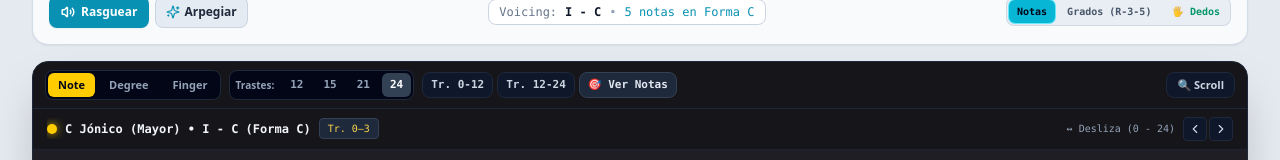
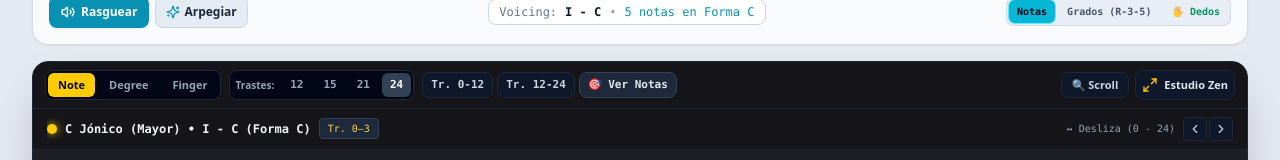
Before and after one commit to abel322/app-practicas-instrumentos, a Next.js app: page /fretboard in a window 1280 px wide. Shown: the part 739-899 px from the top of the page. Built offline with nearby package versions, Linux system fonts and the light colour scheme; no server answers; the database is empty.

Commit message:
feat(fretboard): modo pantalla completa y estudio zen exclusivo con Maximize2/Minimize2

```diff
--- a/components/fretboard/InteractiveFretboard.tsx
+++ b/components/fretboard/InteractiveFretboard.tsx
@@ -10,7 +10,7 @@ import {
 import { getFretboardAudioEngine } from '@/lib/music-theory/fretboardAudio';
 import { FingerAssignment, NoteDisplayMode } from '@/lib/music-theory/scaleSystems';
 import { FretboardNoteNode } from './FretboardNoteNode';
-import { Volume2, ChevronLeft, ChevronRight } from 'lucide-react';
+import { Volume2, ChevronLeft, ChevronRight, Maximize2, Minimize2 } from 'lucide-react';
 import { useTheme } from '@/components/theme/ThemeProvider';
 
 export interface ActiveFretNote {
@@ -35,6 +35,8 @@ export interface FretboardViewControlsProps {
   onDisplayModeChange?: (mode: NoteDisplayMode) => void;
   visibleFrets: number;
   onVisibleFretsChange: (frets: number) => void;
+  isFullscreen: boolean;
+  onToggleFullscreen: () => void;
 }
 
 export function FretboardViewControls({
@@ -47,12 +49,20 @@ export function FretboardViewControls({
   onDisplayModeChange,
   visibleFrets,
   onVisibleFretsChange,
+  isFullscreen,
+  onToggleFullscreen,
 }: FretboardViewControlsProps) {
   const isRange012 = activeFretRange[0] === 0 && activeFretRange[1] === 12;
   const isRange1224 = activeFretRange[0] === 12 && activeFretRange[1] === 24;
 
   return (
-    <div className="flex flex-wrap items-center justify-between gap-2 px-3 py-2 bg-[#16161a] border-b border-slate-800 text-xs backdrop-blur-md">
+    <div
+      className={`flex flex-wrap items-center justify-between gap-2 px-3 py-2 text-xs backdrop-blur-md transition-all ${
+        isFullscreen
+          ? 'bg-slate-900/90 border border-slate-800 rounded-xl mb-2 shrink-0'
+          : 'bg-[#16161a] border-b border-slate-800'
+      }`}
+    >
       {/* 1. Botonera de Modo de Visualización Minimalista: [ Note ] | [ Degree ] | [ Finger ] */}
       <div className="flex items-center gap-1 bg-slate-950 p-0.5 rounded-lg border border-slate-800">
         <button
@@ -148,8 +158,8 @@ export function FretboardViewControls({
         </button>
       </div>
 
-      {/* 4. Switch: Ajustar a Pantalla vs Desplazamiento */}
-      <div className="flex items-center gap-1 ml-auto">
+      {/* 4. Switch Ajustado/Scroll y Botón Fullscreen (Modo Estudio Zen) */}
+      <div className="flex items-center gap-1.5 ml-auto shrink-0">
         <button
           type="button"
           onClick={onToggleViewMode}
@@ -160,6 +170,30 @@ export function FretboardViewControls({
           }`}
         >
           {viewMode === 'fit' ? <span>↔️ Ajustado</span> : <span>🔍 Scroll</span>}
+        </button>
+
+        <button
+          type="button"
+          onClick={onToggleFullscreen}
+          className={`p-1.5 rounded-lg border transition-all flex items-center gap-1.5 text-xs font-bold shadow-sm ${
+            isFullscreen
+              ? 'bg-rose-950/70 hover:bg-rose-900 text-rose-300 border-rose-800/80'
+              : 'bg-slate-900 hover:bg-slate-800 text-slate-200 border-slate-800 hover:border-slate-700'
+          }`}
+          title={isFullscreen ? 'Salir de pantalla completa (Esc)' : 'Modo Estudio Zen (Pantalla Completa)'}
+          aria-label={isFullscreen ? 'Salir de pantalla completa' : 'Pantalla Completa'}
+        >
+          {isFullscreen ? (
+            <>
+              <Minimize2 className="w-4 h-4 text-rose-400" />
+              <span className="hidden sm:inline text-[11px]">Salir</span>
+            </>
+          ) : (
+            <>
+              <Maximize2 className="w-4 h-4 text-[#FFCC00]" />
+              <span className="hidden sm:inline text-[11px]">Estudio Zen</span>
+            </>
+          )}
         </button>
       </div>
     </div>
@@ -206,6 +240,52 @@ export const InteractiveFretboard: React.FC<InteractiveFretboardProps> = ({
   const containerRef = useRef<HTMLDivElement>(null);
   const [internalViewMode, setInternalViewMode] = useState<'scroll' | 'fit'>('scroll');
   const viewMode = controlledViewMode !== undefined ? controlledViewMode : internalViewMode;
+
+  // Estado y manejador de Pantalla Completa / Estudio Zen
+  const [isFullscreen, setIsFullscreen] = useState<boolean>(false);
+
+  const toggleFullscreen = useCallback(async () => {
+    if (!isFullscreen) {
+      if (document.documentElement.requestFullscreen) {
+        try {
+          await document.documentElement.requestFullscreen();
+        } catch (err) {
+          console.warn('Fullscreen no permitido directamente por el navegador:', err);
+        }
+      }
+      setIsFullscreen(true);
+    } else {
+      if (document.exitFullscreen && document.fullscreenElement) {
+        try {
+          await document.exitFullscreen();
+        } catch (err) {
+          console.warn('Error al salir de fullscreen nativo:', err);
+        }
+      }
+      setIsFullscreen(false);
+    }
+  }, [isFullscreen]);
+
+  useEffect(() => {
+    const handleFullscreenChange = () => {
+      setIsFullscreen(!!document.fullscreenElement);
+    };
+    document.addEventListener('fullscreenchange', handleFullscreenChange);
+    return () => document.removeEventListener('fullscreenchange', handleFullscreenChange);
+  }, []);
+
+  useEffect(() => {
+    const handleKeyDown = (e: KeyboardEvent) => {
+      if (e.key === 'Escape' && isFullscreen) {
+        if (document.fullscreenElement && document.exitFullscreen) {
+          document.exitFullscreen().catch(() => {});
+        }
+        setIsFullscreen(false);
+      }
+    };
+    window.addEventListener('keydown', handleKeyDown);
+    return () => window.removeEventListener('keydown', handleKeyDown);
+  }, [isFullscreen]);
 
   const [visibleFrets, setVisibleFrets] = useState<number>(24);
   const config = INSTRUMENTS[instrument];
@@ -463,7 +543,13 @@ export const InteractiveFretboard: React.FC<InteractiveFretboardProps> = ({
   }, [fretFocusRange, fretPositions, viewMode]);
 
   return (
-    <div className="w-full max-w-full rounded-2xl overflow-hidden border border-slate-800 shadow-2xl bg-[#1e1e24] my-2 min-w-0 flex flex-col">
+    <div
+      className={`transition-all duration-200 ${
+        isFullscreen
+          ? 'fixed inset-0 z-50 bg-[#121217] flex flex-col justify-between p-2 sm:p-4 overflow-hidden w-screen h-screen'
+          : 'w-full max-w-full rounded-2xl overflow-hidden border border-slate-800 shadow-2xl bg-[#1e1e24] my-2 min-w-0 flex flex-col'
+      }`}
+    >
       {/* 1. Barra Superior Minimalista de Control */}
       <FretboardViewControls
         viewMode={viewMode}
@@ -475,10 +561,16 @@ export const InteractiveFretboard: React.FC<InteractiveFretboardProps> = ({
         onDisplayModeChange={onDisplayModeChange}
         visibleFrets={visibleFrets}
         onVisibleFretsChange={setVisibleFrets}
+        isFullscreen={isFullscreen}
+        onToggleFullscreen={toggleFullscreen}
       />
 
       {/* 2. Barra de Estado de Alto Contraste */}
-      <div className="flex items-center justify-between px-3.5 py-2 border-b border-slate-800/80 bg-[#16161a] text-[11px] font-mono text-slate-400 backdrop-blur-md">
+      <div
+        className={`flex items-center justify-between px-3.5 py-2 text-[11px] font-mono text-slate-400 backdrop-blur-md ${
+          isFullscreen ? 'bg-slate-900/60 border border-slate-800/80 rounded-xl mb-2' : 'border-b border-slate-800/80 bg-[#16161a]'
+        }`}
+      >
         <div className="flex items-center gap-2 truncate">
           <span className="w-2.5 h-2.5 rounded-full bg-[#FFCC00] shadow-[0_0_8px_rgba(255,204,0,0.8)] shrink-0" />
           <span className="font-bold text-slate-100 text-xs truncate">
@@ -487,6 +579,11 @@ export const InteractiveFretboard: React.FC<InteractiveFretboardProps> = ({
           {activeFretRangeState && (
             <span className="text-[10px] px-2 py-0.5 rounded bg-slate-800 text-amber-300 font-mono shrink-0 border border-slate-700">
               Tr. {activeFretRangeState[0]}–{activeFretRangeState[1]}
+            </span>
+          )}
+          {isFullscreen && (
+            <span className="text-[10px] px-2 py-0.5 rounded bg-amber-500/20 text-[#FFCC00] font-bold border border-amber-500/30">
+              MODO ZEN
             </span>
           )}
         </div>
@@ -536,8 +633,12 @@ export const InteractiveFretboard: React.FC<InteractiveFretboardProps> = ({
       {/* Top Banner (si se proporciona) */}
       {topBanner}
 
-      {/* 3. Contenedor del Diapasón SVG */}
-      <div className="relative w-full max-w-full">
+      {/* 3. Contenedor del Diapasón SVG Maximizado */}
+      <div
+        className={`relative w-full max-w-full flex-1 flex flex-col justify-center min-h-0 ${
+          isFullscreen ? 'overflow-hidden my-auto' : ''
+        }`}
+      >
         {viewMode === 'scroll' && (
           <>
             <button
@@ -565,7 +666,9 @@ export const InteractiveFretboard: React.FC<InteractiveFretboardProps> = ({
           ref={containerRef}
           className={`w-full max-w-full ${
             isFit ? 'overflow-x-hidden' : 'overflow-x-auto scroll-smooth touch-pan-x'
-          } overflow-y-hidden py-3 px-1 custom-scrollbar min-w-0 select-none`}
+          } overflow-y-hidden py-3 px-1 custom-scrollbar min-w-0 select-none ${
+            isFullscreen ? 'rounded-xl border border-slate-800 shadow-inner' : ''
+          }`}
           style={{
             WebkitOverflowScrolling: 'touch',
             background: '#1e1e24',
@@ -1024,7 +1127,11 @@ export const InteractiveFretboard: React.FC<InteractiveFretboardProps> = ({
       </div>
 
       {/* 4. Leyenda Limpia de Alto Contraste */}
-      <div className="flex flex-wrap items-center justify-between gap-2 px-3.5 py-2 border-t border-slate-800/80 bg-[#16161a] text-[11px] backdrop-blur-md">
+      <div
+        className={`flex flex-wrap items-center justify-between gap-2 px-3.5 py-2 text-[11px] backdrop-blur-md ${
+          isFullscreen ? 'bg-slate-900/60 border border-slate-800/80 rounded-xl mt-2 shrink-0' : 'border-t border-slate-800/80 bg-[#16161a]'
+        }`}
+      >
         <div className="flex flex-wrap items-center gap-2.5">
           <div className="flex items-center gap-1.5">
             <span className="w-3 h-3 rounded-full bg-[#FFCC00] ring-1 ring-amber-300/80" />
```
